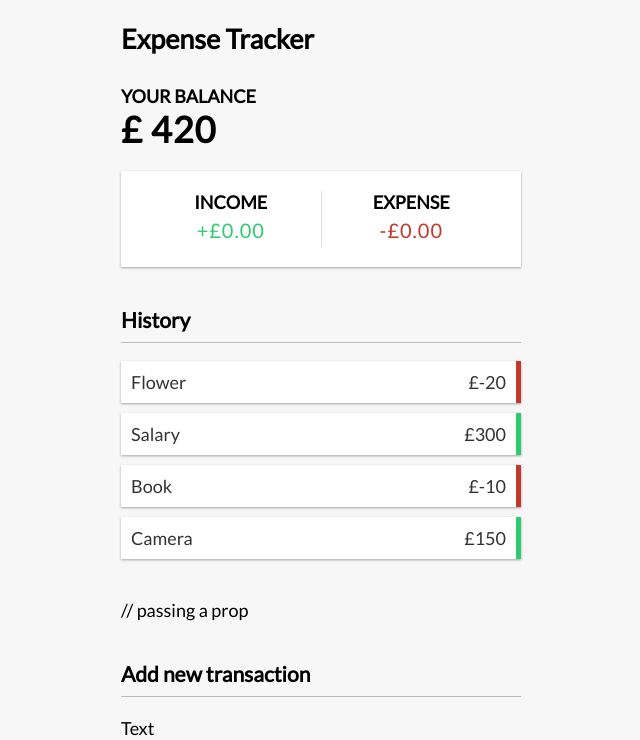
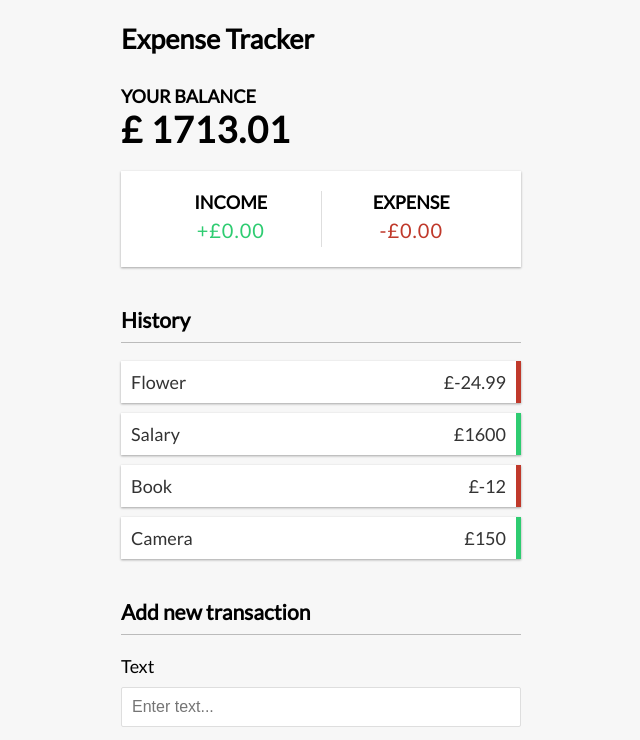
Before and after one commit to henrykoz/vue-expense-tracker-ho, a Vue app: page / in a window 1280 px wide. Shown: the top 740 px of the page, without its empty margins (319-959 px from the left). Built offline with nearby package versions, Linux system fonts and the light colour scheme.

Commit message:
updated balance

```diff
--- a/src/App.vue
+++ b/src/App.vue
@@ -3,7 +3,7 @@
   <div class="container">
     <Balance :total="total" />
     <IncomeExpense />
-    <TransactionList :transactions="transactions" /> // passing a prop
+    <TransactionList :transactions="transactions" />
     <AddTransaction />
   </div>
 </template>
@@ -18,9 +18,9 @@ import AddTransaction from "./components/AddTransaction.vue";
 import { ref, computed } from "vue";
 
 const transactions = ref([
-  { id: 1, text: "Flower", amount: -20 },
-  { id: 2, text: "Salary", amount: 300 },
-  { id: 3, text: "Book", amount: -10 },
+  { id: 1, text: "Flower", amount: -24.99 },
+  { id: 2, text: "Salary", amount: 1600 },
+  { id: 3, text: "Book", amount: -12 },
   { id: 4, text: "Camera", amount: 150 },
 ]);
 
```
